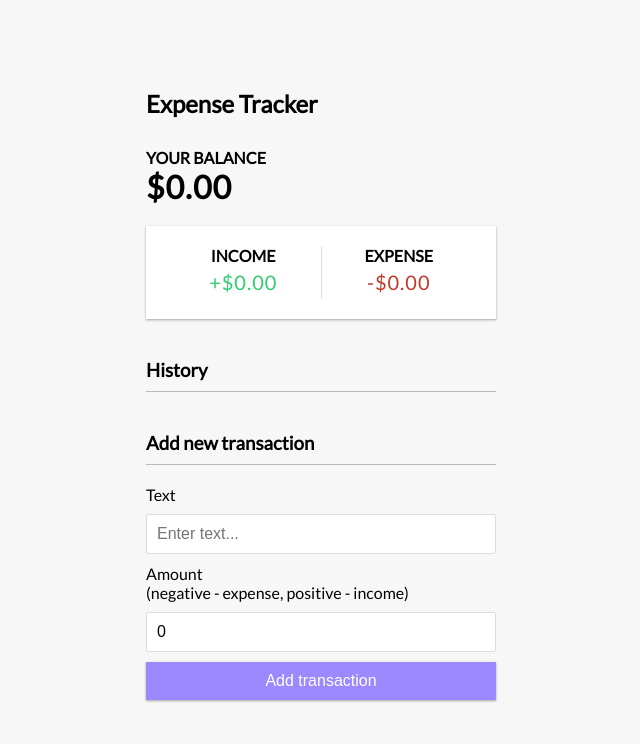
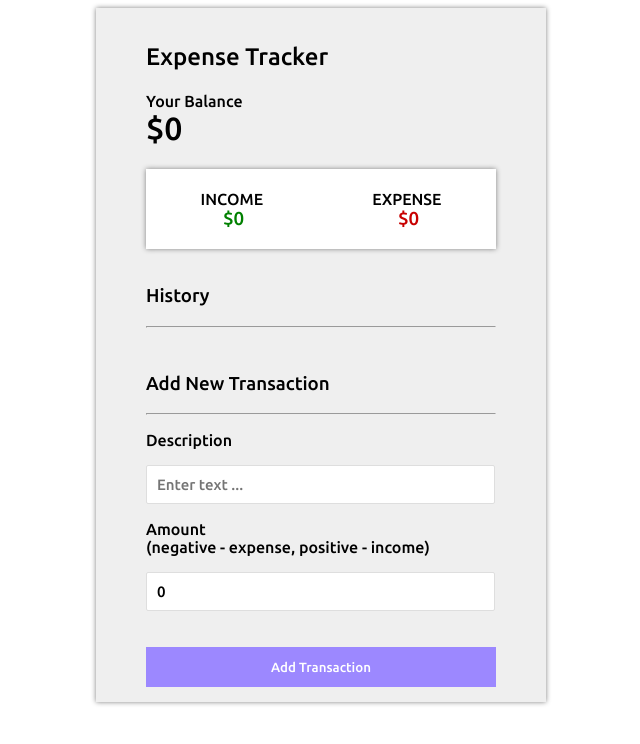
Before and after one commit to saifullahamin/expense-tracker-react, a React (Create React App) app: page / in a window 1280 px wide. Shown: the top 744 px of the page, without its empty margins (319-959 px from the left). Built offline with nearby package versions, Linux system fonts and the light colour scheme.

Commit message:
Implemented the project myself

```diff
--- a/src/App.css
+++ b/src/App.css
@@ -1,151 +1,89 @@
-@import url('https://fonts.googleapis.com/css?family=Lato&display=swap');
+@import url("https://fonts.googleapis.com/css2?family=Ubuntu:wght@400;500&display=swap");
 
-:root {
-  --box-shadow: 0 1px 3px rgba(0, 0, 0, 0.12), 0 1px 2px rgba(0, 0, 0, 0.24);
+* {
+  font-family: "Ubuntu", sans-serif;
+  font-weight: 550;
+}
+.container {
+  max-width: 350px;
+  margin: 0 auto;
+  background-color: #efefef;
+  box-shadow: 0 0 5px grey;
+  padding: 15px 50px;
+}
+.inc-exp-container {
+  display: flex;
+  justify-content: space-around;
+}
+.pad-d {
+  margin-bottom: 0;
+  padding-bottom: 0;
+}
+.pad-u {
+  margin-top: 0;
+  padding-top: 0;
+}
+.inc-exp-main {
+  background-color: white;
+  box-shadow: 0 0 5px grey;
 }
 
-* {
-  box-sizing: border-box;
+.income {
+  color: green;
 }
+.expense {
+  color: rgb(200, 0, 0);
+}
+.submit-button {
+  width: 100%;
+  height: 40px;
+  background-color: #9c88ff;
+  color: #fff;
+  border: 0;
 
-body {
-  background-color: #f7f7f7;
-  display: flex;
-  flex-direction: column;
-  align-items: center;
-  justify-content: center;
-  min-height: 100vh;
-  margin: 0;
-  font-family: 'Lato', sans-serif;
 }
-
-.container {
-  margin: 30px auto;
-  width: 350px;
+.submit-button:hover{
+  opacity: 0.8;
 }
-
-h1 {
-  letter-spacing: 1px;
-  margin: 0;
-}
-
-h3 {
-  border-bottom: 1px solid #bbb;
-  padding-bottom: 10px;
-  margin: 40px 0 10px;
-}
-
-h4 {
-  margin: 0;
-  text-transform: uppercase;
-}
-
-.inc-exp-container {
-  background-color: #fff;
-  box-shadow: var(--box-shadow);
-  padding: 20px;
-  display: flex;
-  justify-content: space-between;
-  margin: 20px 0;
-}
-
-.inc-exp-container > div {
-  flex: 1;
-  text-align: center;
-}
-
-.inc-exp-container > div:first-of-type {
-  border-right: 1px solid #dedede;
-}
-
-.money {
-  font-size: 20px;
-  letter-spacing: 1px;
-  margin: 5px 0;
-}
-
-.money.plus {
-  color: #2ecc71;
-}
-
-.money.minus {
-  color: #c0392b;
-}
-
-label {
-  display: inline-block;
-  margin: 10px 0;
-}
-
-input[type='text'],
-input[type='number'] {
+input[type="text"],
+input[type="number"] {
   border: 1px solid #dedede;
   border-radius: 2px;
   display: block;
-  font-size: 16px;
+  font-size: 15px;
   padding: 10px;
-  width: 100%;
+  width: 93.5%;
+}
+.transaction-list{
+  margin: 0;
+  padding: 0;
+}
+.transaction-list > li{
+  display: flex;
+  justify-content: space-between;
+  padding: 0px;
+  margin-top: 10px;
+  background-color: white;
+  padding: 10px;
+  box-shadow: 0 0 2px grey;
+  font-size: 15px;
+  color: #6b6666;
+}
+.x-button {
+  background-color: red;
+  border: none;
+  opacity: 0;
+  padding: 0 3px;
+  font-size: 13px;
+}
+li:hover .x-button{
+  opacity: 1;
 }
 
-.btn {
-  cursor: pointer;
-  background-color: #9c88ff;
-  box-shadow: var(--box-shadow);
-  color: #fff;
-  border: 0;
-  display: block;
-  font-size: 16px;
-  margin: 10px 0 30px;
-  padding: 10px;
-  width: 100%;
-}
-
-.btn:focus,
-.delete-btn:focus {
-  outline: 0;
-}
-
-.list {
-  list-style-type: none;
-  padding: 0;
-  margin-bottom: 40px;
-}
-
-.list li {
-  background-color: #fff;
-  box-shadow: var(--box-shadow);
-  color: #333;
-  display: flex;
-  justify-content: space-between;
-  position: relative;
-  padding: 10px;
-  margin: 10px 0;
-}
-
-.list li.plus {
+li.plus {
   border-right: 5px solid #2ecc71;
 }
 
-.list li.minus {
+li.minus {
   border-right: 5px solid #c0392b;
 }
-
-.delete-btn {
-  cursor: pointer;
-  background-color: #e74c3c;
-  border: 0;
-  color: #fff;
-  font-size: 20px;
-  line-height: 20px;
-  padding: 2px 5px;
-  position: absolute;
-  top: 50%;
-  left: 0;
-  transform: translate(-100%, -50%);
-  opacity: 0;
-  transition: opacity 0.3s ease;
-}
-
-.list li:hover .delete-btn {
-  opacity: 1;
-}
--- a/src/App.js
+++ b/src/App.js
@@ -1,22 +1,20 @@
-import "./App.css";
-import { Header } from "./components/Header";
-import { Balance } from "./components/Balance";
-import { IncomeExpenses } from "./components/IncomeExpenses";
-import { TransactionList } from "./components/TransactionList";
-import { AddTransaction } from "./components/AddTransaction";
-import { GlobalProvider } from "./context/GlobalState";
+import './App.css';
+import { TransactionProvider } from "./TransactionContext";
+import {Header} from './components/Header'
+import {Balance} from './components/Balance'
+import {AddTransaction} from './components/AddTransaction'
+import {TransactionList} from './components/TransactionList'
 
 function App() {
   return (
-    <GlobalProvider>
+    <TransactionProvider>
+    <div className="container">
       <Header />
-      <div className="container">
-        <Balance />
-        <IncomeExpenses />
-        <TransactionList />
-        <AddTransaction />
-      </div>
-    </GlobalProvider>
+      <Balance />
+      <TransactionList />
+      <AddTransaction />
+    </div>
+    </TransactionProvider>
   );
 }
 
--- /dev/null
+++ b/src/TransactionContext.js
@@ -0,0 +1,29 @@
+import { createContext, useReducer } from "react";
+import TransactionReducer from "./TransactionReducer";
+
+let initialTransactions = [];
+
+export const TransactionContext = createContext(initialTransactions);
+
+export const TransactionProvider = ({ children }) => {
+  const [state, dispatch] = useReducer(TransactionReducer, initialTransactions);
+  function addTransaction(transObj) {
+    dispatch({
+      type: "ADD",
+      payload: transObj,
+    });
+  }
+  function deleteTransaction(id) {
+    dispatch({
+      type: "DELETE",
+      payload: id,
+    });
+  }
+  return (
+    <TransactionContext.Provider
+      value={{ transactions: state, addTransaction, deleteTransaction }}
+    >
+      {children}
+    </TransactionContext.Provider>
+  );
+};
--- /dev/null
+++ b/src/TransactionReducer.js
@@ -0,0 +1,18 @@
+const TransactionReducer = (state, action) => {
+  switch (action.type) {
+    case "ADD":
+      return [action.payload, ...state];
+    case "DELETE": {
+      let array = [];
+      for (let i = 0; i < state.length; i++) {
+          if(state[i].id !== action.payload){
+              array.push(state[i]);
+          }
+      }
+      return array;
+    }
+    default:
+      return state;
+  }
+};
+export default TransactionReducer;
--- a/src/components/AddTransaction.js
+++ b/src/components/AddTransaction.js
@@ -1,50 +1,63 @@
 import React, { useState, useContext } from "react";
-import { GlobalContext } from "../context/GlobalState";
+import { TransactionContext } from "../TransactionContext";
 
 export const AddTransaction = () => {
-  const [text, setText] = useState("");
+  const [desc, setDesc] = useState("");
   const [amount, setAmount] = useState(0);
-  const { addTransaction } = useContext(GlobalContext);
-  const onSubmit = e => {
-      e.preventDefault();
-      const newTransaction = {
-          id: Math.floor(Math.random()*100000000),
-          text,
-          amount: +amount
-      }
-      addTransaction(newTransaction)
-  }
+  const { addTransaction } = useContext(TransactionContext);
+
+  const handleAddition = (event) => {
+    event.preventDefault();
+    const newTransaction = {
+      id: Math.floor(Math.random() * 100000000),
+      desc,
+      amount: +amount,
+    };
+    addTransaction(newTransaction);
+    setDesc("");
+    setAmount(0);
+  };
 
   return (
     <div>
-      <h3>Add new transaction</h3>
-      <form onSubmit={onSubmit}>
-        <div className="form-control">
-          <label htmlFor="text">Text</label>
+      <h3>Add New Transaction</h3>
+      <hr />
+
+      <form className="transaction-form" onSubmit={handleAddition}>
+        <label>
+          <p>Description</p>
           <input
+            onChange={(e) => setDesc(e.target.value)}
             type="text"
-            id="text"
-            value={text}
-            onChange={(e) => setText(e.target.value)}
-            placeholder="Enter text..."
+            placeholder="Enter text ..."
+            value={desc}
             required
-          />
-        </div>
-        <div className="form-control">
-          <label htmlFor="amount">
-            Amount <br />
+          ></input>
+        </label>
+
+        <label>
+          <p>
+            Amount
+            <br />
             (negative - expense, positive - income)
-          </label>
+          </p>
           <input
+            onChange={(e) => setAmount(e.target.value)}
             type="number"
-            id="amount"
+            placeholder="0"
             value={amount}
-            onChange={(e) => setAmount(e.target.value)}
-            placeholder="Enter amount..."
             required
-          />
-        </div>
-        <button className="btn">Add transaction</button>
+          ></input>
+        </label>
+
+        <br />
+        <br />
+
+        <input
+          className="submit-button"
+          type="submit"
+          value="Add Transaction"
+        ></input>
       </form>
     </div>
   );
--- a/src/components/Balance.js
+++ b/src/components/Balance.js
@@ -1,15 +1,41 @@
-import React, {useContext} from 'react'
-import { GlobalContext } from "../context/GlobalState";
+import React, { useContext } from "react";
+import {TransactionContext} from "../TransactionContext";
 
 export const Balance = () => {
-    const { transactions } = useContext(GlobalContext);
-    const amounts = transactions.map(transaction => transaction.amount);
-    const total = amounts.reduce((acc,item)=>(acc+=item),0).toFixed(2);
+  const { transactions } = useContext(TransactionContext);
+  const getIncome = () => {
+    let income = 0;
+    for (let i = 0; i < transactions.length; i++) {
+      if (transactions[i].amount > 0) {
+        income = income + transactions[i].amount;
+      }
+    }
+    return income;
+  };
+  const getExpense = () => {
+    let expense = 0;
+    for (let i = 0; i < transactions.length; i++) {
+      if (transactions[i].amount < 0) {
+        expense = expense + transactions[i].amount;
+      }
+    }
+    return expense;
+  };
+  return (
+    <div>
+      <h4 className="pad-d">Your Balance</h4>
+      <h1 className="pad-u">${getIncome() + getExpense()}</h1>{" "}
+      <div className="inc-exp-main">
+        <div className="inc-exp-container pad-d">
+          <h4 className="pad-d">INCOME</h4>
+          <h4 className="pad-d">EXPENSE</h4>
+        </div>
 
-    return (
-        <div>
-            <h4>Your Balance</h4>
-            <h1>${total}</h1>
+        <div className="inc-exp-container pad-u">
+          <h3 className="pad-u income">${getIncome()}</h3>
+          <h3 className="pad-u expense">${Math.abs(getExpense())}</h3>
         </div>
-    )
-}
+      </div>
+    </div>
+  );
+};
--- a/src/components/Transaction.js
+++ b/src/components/Transaction.js
@@ -3,7 +3,7 @@ import { GlobalContext } from "../context/GlobalState";
 
 export const Transaction = ({ transaction }) => {
   const {deleteTransaction} = useContext(GlobalContext);
-  const sign = transaction.amount > 0 ? "+" : "-";
+  const sign = transaction.amount >= 0 ? "+" : "-";
   return (
     <li className={transaction.amount < 0 ? "minus" : "plus"}>
       {transaction.text}{" "}
--- a/src/components/TransactionList.js
+++ b/src/components/TransactionList.js
@@ -1,17 +1,35 @@
-import React, { useContext } from "react";
-import { GlobalContext } from "../context/GlobalState";
-import { Transaction } from "./Transaction";
+import { useContext } from "react";
+import { TransactionContext } from "../TransactionContext";
 
 export const TransactionList = () => {
-  const { transactions } = useContext(GlobalContext);
+  const { transactions } = useContext(TransactionContext);
+  const { deleteTransaction } = useContext(TransactionContext);
+
   return (
     <div>
+      <br />
       <h3>History</h3>
-      <ul className="list">
-        {transactions.map((transaction) => (
-          <Transaction key={transaction.id} transaction={transaction} />
-        ))}
+      <hr />
+      <ul className="transaction-list">
+        {transactions.map((transObj) => {
+          return (
+            <li className={transObj.amount < 0 ? "minus" : "plus"} key={transObj.id}>
+              <span>{transObj.desc}</span>
+              <button
+                className="x-button"
+                onClick={() => deleteTransaction(transObj.id)}
+              >
+                x
+              </button>
+              <span>
+                {transObj.amount >= 0 ? "+" : "-"}${Math.abs(transObj.amount)}
+              </span>
+
+            </li>
+          );
+        })}
       </ul>
+      <br />
     </div>
   );
-};
+}
--- a/src/context/AppReducer.js
+++ b/src/context/AppReducer.js
@@ -10,7 +10,7 @@ export default function AppReducer(state, action) {
     case "ADD_TRANSACTION":
       return {
         ...state,
-        transactions: [action.payload, ...state.transactions ]      };
+        transactions: [action.payload, ...state.transactions ]     };
 
     default:
       return state;
```
Also changed, not shown: src/components/Header.js (+7 -7 lines).
